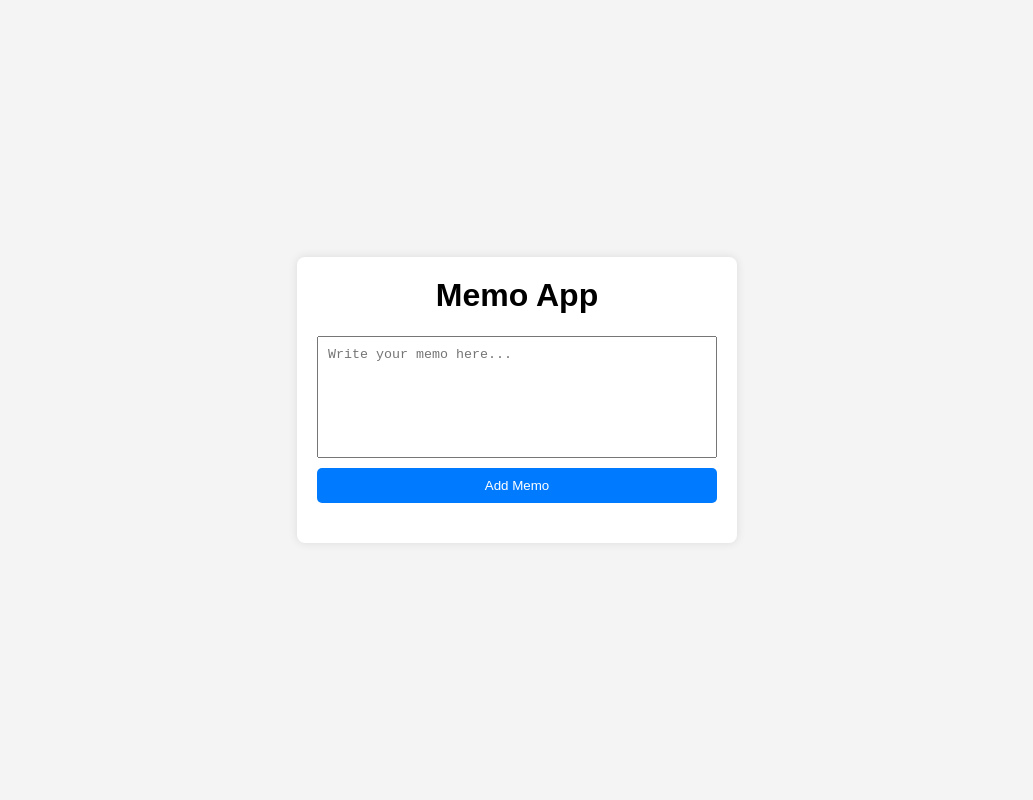
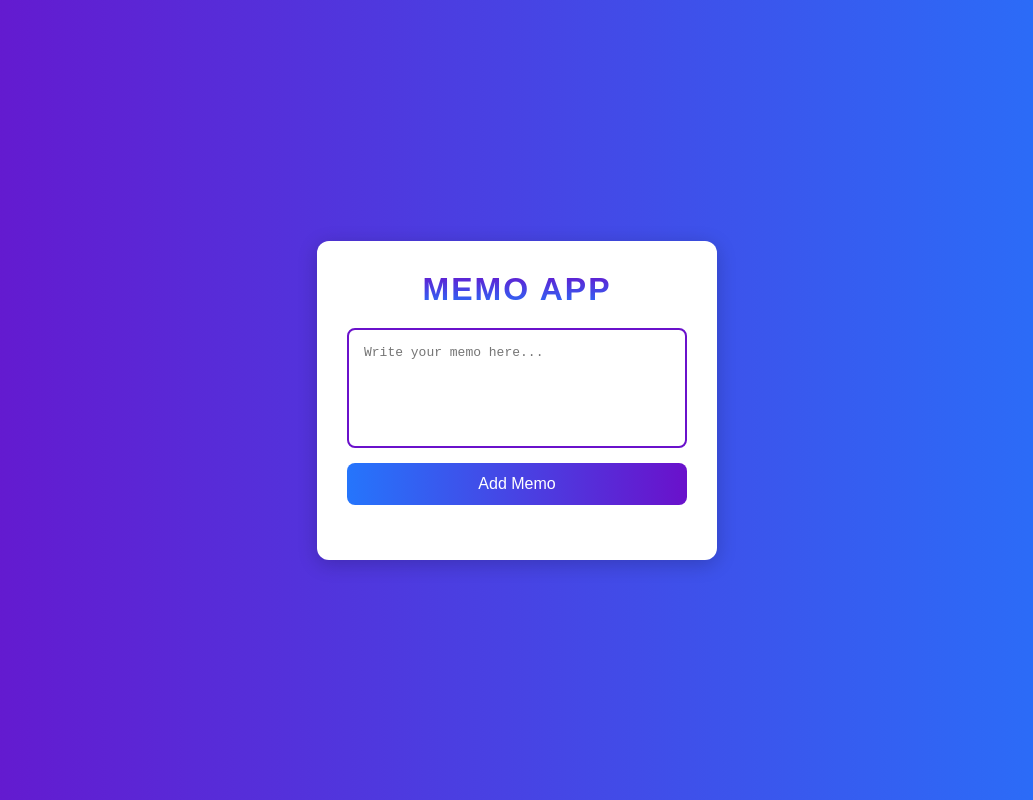
Before and after one commit to Arunimade/memo, a plain HTML site: page index.html in a window 1280 px wide. Shown: the whole page, without its empty margins (123-1156 px from the left). Drawn offline with Linux system fonts and the light colour scheme; no server answers.

Commit message:
Update styles.css

```diff
--- a/styles.css
+++ b/styles.css
@@ -1,59 +1,100 @@
+/* Reset some default styles for consistency */
+* {
+    box-sizing: border-box;
+    margin: 0;
+    padding: 0;
+}
+
 body {
-    font-family: Arial, sans-serif;
-    background-color: #f4f4f4;
+    font-family: 'Arial', sans-serif;
+    background: linear-gradient(to right, #6a11cb, #2575fc); /* Dynamic background gradient */
     display: flex;
     justify-content: center;
     align-items: center;
     height: 100vh;
     margin: 0;
+    color: #333;
 }
 
 .container {
     background: white;
-    padding: 20px;
-    border-radius: 8px;
-    box-shadow: 0 0 10px rgba(0, 0, 0, 0.1);
+    padding: 30px;
+    border-radius: 12px;
+    box-shadow: 0 4px 20px rgba(0, 0, 0, 0.2);
     width: 400px;
-    max-width: 100%;
+    max-width: 90%;
+    transition: transform 0.3s, box-shadow 0.3s;
+}
+
+.container:hover {
+    transform: translateY(-5px); /* Slight lift on hover */
+    box-shadow: 0 8px 30px rgba(0, 0, 0, 0.3); /* Deeper shadow on hover */
 }
 
 h1 {
     margin-top: 0;
     text-align: center;
+    font-size: 2em;
+    color: #333;
+    text-transform: uppercase;
+    letter-spacing: 2px;
+    margin-bottom: 20px;
+    background: -webkit-linear-gradient(#6a11cb, #2575fc);
+    -webkit-background-clip: text;
+    -webkit-text-fill-color: transparent; /* Text gradient */
 }
 
 form {
     display: flex;
     flex-direction: column;
+    gap: 15px; /* Add space between elements */
 }
 
 textarea {
-    padding: 10px;
-    margin-bottom: 10px;
+    padding: 15px;
+    border-radius: 8px;
+    border: 2px solid #6a11cb;
+    font-size: 1em;
+    transition: border-color 0.3s;
     resize: none;
-    height: 100px;
+    height: 120px;
+}
+
+textarea:focus {
+    border-color: #2575fc; /* Border color changes on focus */
+    outline: none;
 }
 
 button {
-    padding: 10px;
-    background: #007BFF;
+    padding: 12px;
+    background: linear-gradient(to right, #2575fc, #6a11cb);
     color: white;
     border: none;
-    border-radius: 5px;
+    border-radius: 8px;
     cursor: pointer;
+    font-size: 1em;
+    transition: background 0.3s, transform 0.3s;
 }
 
 button:hover {
-    background: #0056b3;
+    background: linear-gradient(to right, #6a11cb, #2575fc);
+    transform: translateY(-2px); /* Slight lift on hover */
 }
 
 #memos {
-    margin-top: 20px;
+    margin-top: 25px;
 }
 
 .memo {
-    background: #e9ecef;
-    padding: 10px;
-    border-radius: 5px;
-    margin-bottom: 10px;
+    background: #f0f4ff;
+    padding: 15px;
+    border-radius: 8px;
+    margin-bottom: 15px;
+    border-left: 5px solid #2575fc;
+    transition: transform 0.3s, background-color 0.3s;
 }
+
+.memo:hover {
+    background-color: #e2e7ff;
+    transform: translateY(-3px); /* Lift effect on memo hover */
+}
```
